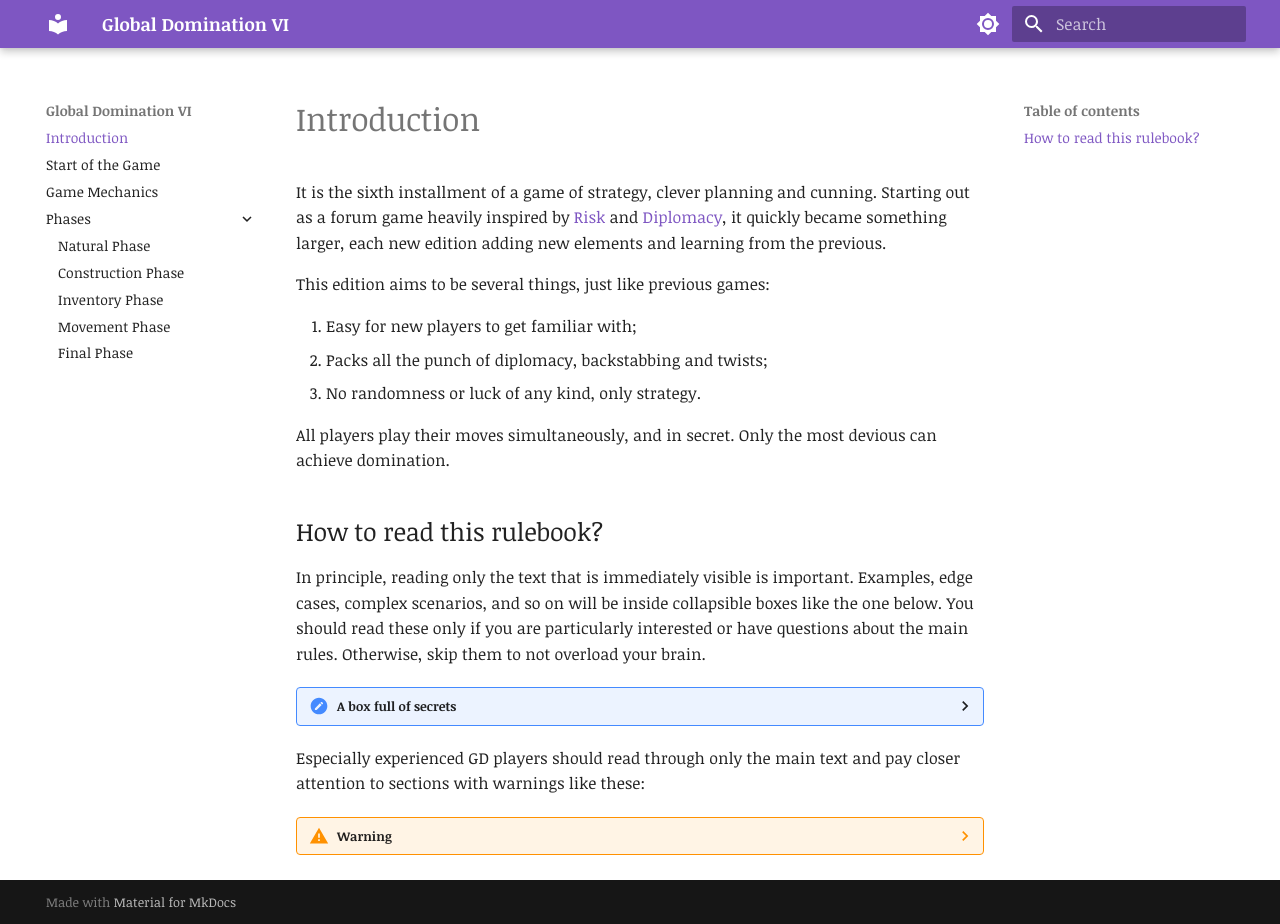
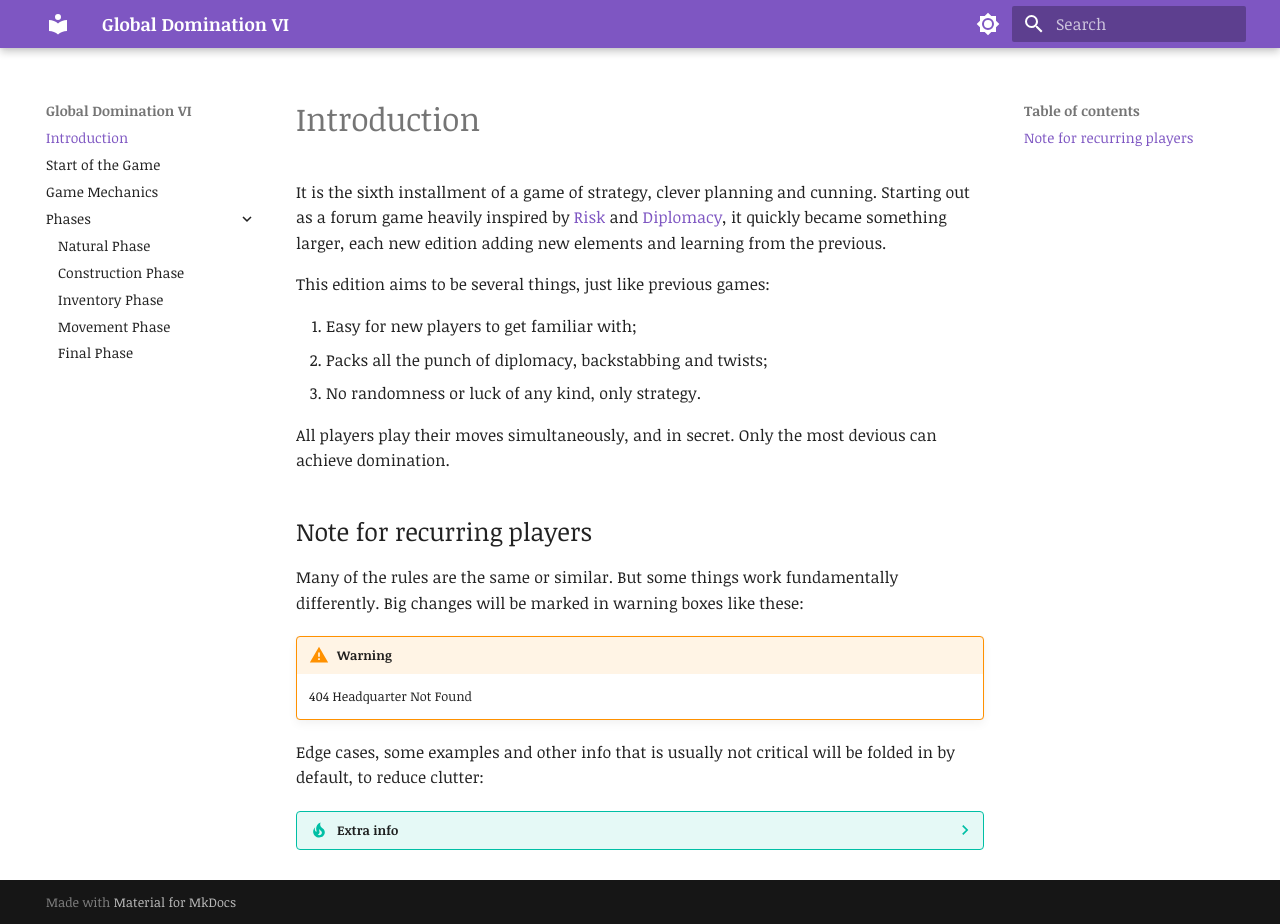
Before and after one commit to griendt/gd6, an MkDocs documentation site: the page built from docs/docs/index.md, in a window 1280 px wide and 924 px high. Built offline with MkDocs 1.6.1 and Material for MkDocs 9.7.7, drawn with Linux system fonts in a browser that asks for light colours; some web fonts are replaced.

Commit message:
Fixes in documentation

```diff
--- a/docs/docs/index.md
+++ b/docs/docs/index.md
@@ -10,11 +10,15 @@ This edition aims to be several things, just like previous games:
 
 All players play their moves simultaneously, and in secret. Only the most devious can achieve domination.
 
-## How to read this rulebook?
-In principle, reading only the text that is immediately visible is important. Examples, edge cases, complex scenarios, and so on will be inside collapsible boxes like the one below. You should read these only if you are particularly interested or have questions about the main rules. Otherwise, skip them to not overload your brain.
-??? "A box full of secrets"
-    It's a surprise!
+## Note for recurring players
 
-Especially experienced GD players should read through only the main text and pay closer attention to sections with warnings like these:
-??? warning "Warning"
+Many of the rules are the same or similar. But some things work fundamentally differently.
+Big changes will be marked in warning boxes like these:
+
+!!! warning "Warning"
     404 Headquarter Not Found
+
+Edge cases, some examples and other info that is usually not critical will be folded in by default, to reduce clutter:
+
+??? tip "Extra info"
+    Tuuuuurn
```
Also changed, not shown: docs/docs/mechanics.md (+7 -3 lines), docs/docs/phases/2_construction.md (+12 -12 lines), docs/docs/phases/3_inventory.md (+1 -1 lines).
